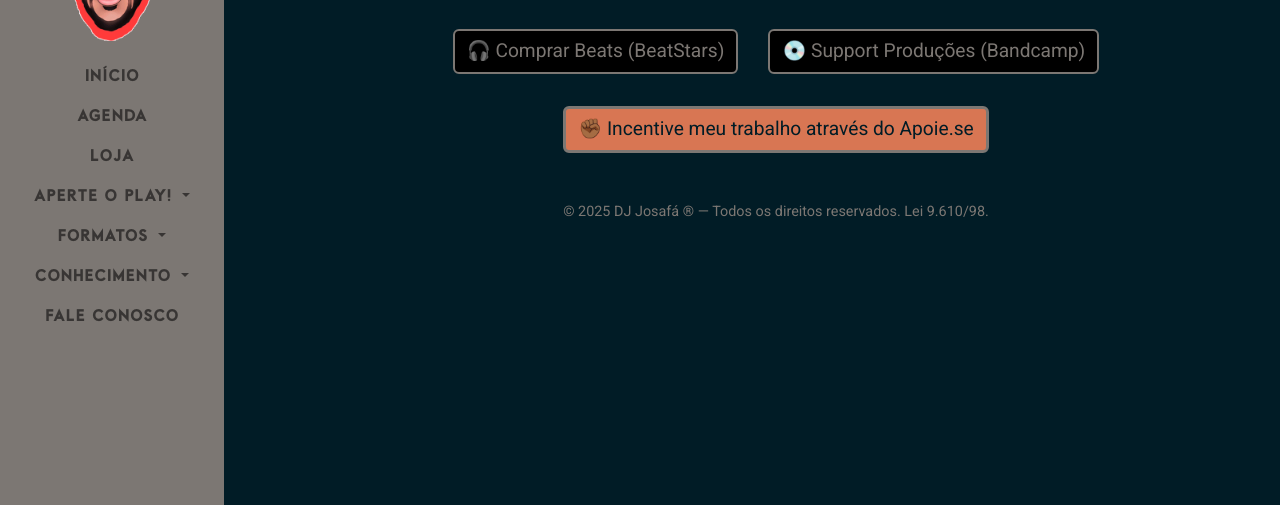
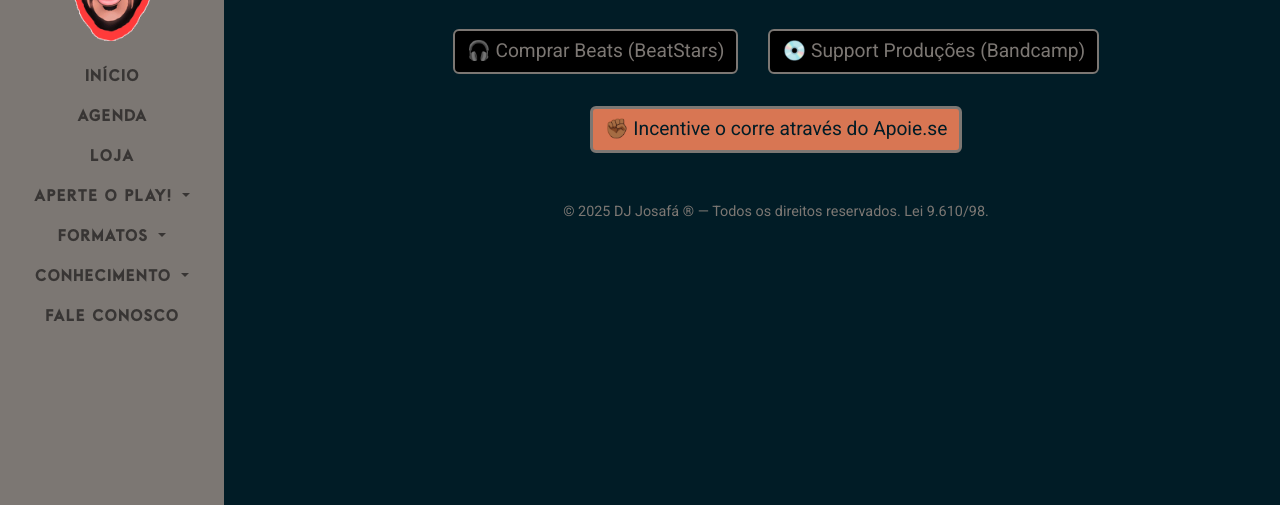
Before and after one commit to djjosafa/DJ-Josafa, a website: page dist/loja.html in a window 1280 px wide. Shown: the part 295-800 px from the top of the page. Drawn offline with nearby package versions, Linux system fonts and the light colour scheme; a web font is replaced by a local one.

Commit message:
Update loja.html

```diff
--- a/dist/loja.html
+++ b/dist/loja.html
@@ -108,7 +108,7 @@
   <a href="https://apoia.se/djjosafa" target="_blank"
      class="btn roboto"
      style="min-width: 200px; font-size: 1.2rem; border: 3px solid #7c7773; background-color: #d87653; color: #011c26;">
-    ✊🏾 Incentive meu trabalho através do Apoie.se
+    ✊🏾 Incentive o corre através do Apoie.se
   </a>
 </div>
 
```
